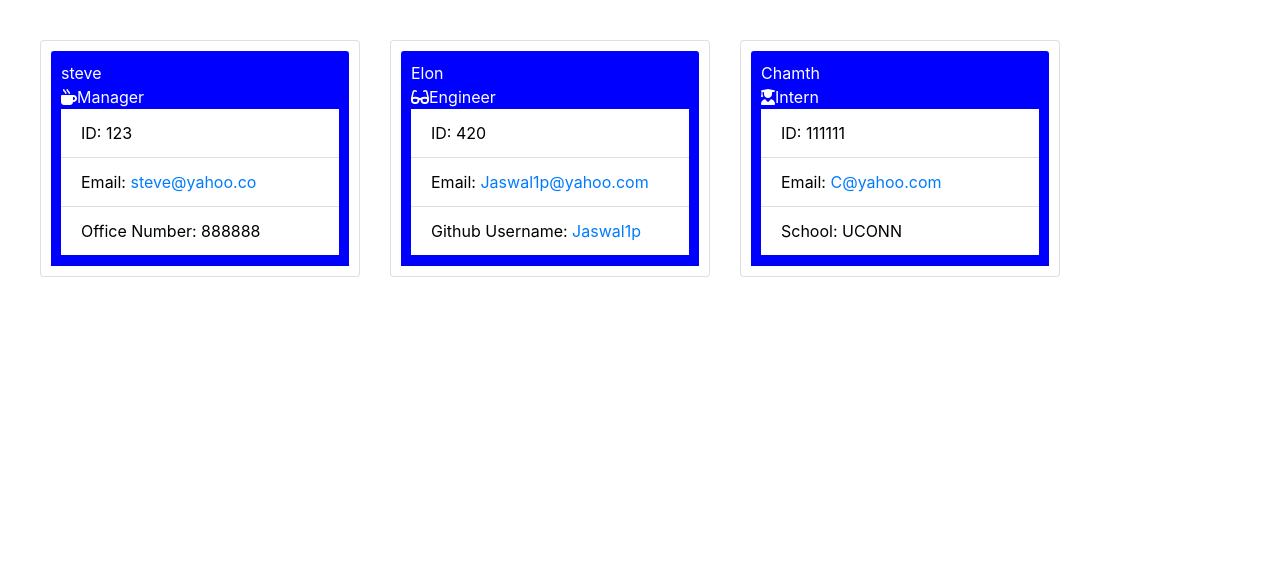
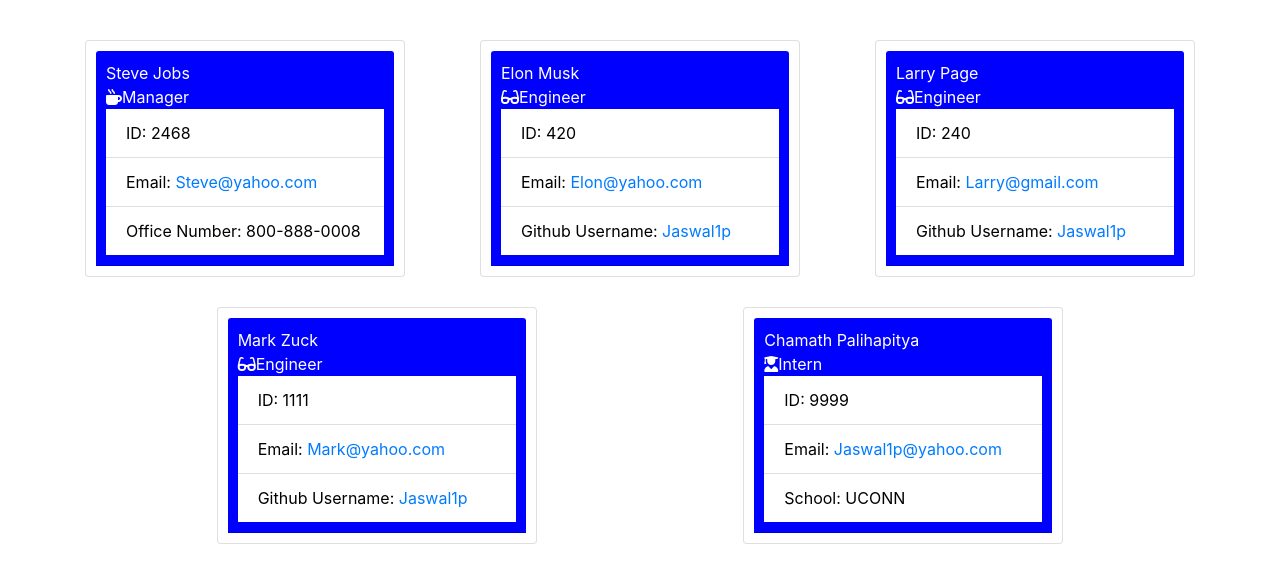
Before and after one commit to Jaswal1p/dream-team-devs, a website: page output/team.html in a window 1280 px wide. Shown: the part 95-678 px from the top of the page. Drawn offline with nearby package versions, Linux system fonts and the light colour scheme.

Commit message:
minor addition to css- justify content

```diff
--- a/dist/style.css
+++ b/dist/style.css
@@ -21,6 +21,7 @@
     display: flex !important;
     flex-direction:row !important;
     flex-wrap: wrap !important;
+    justify-content: space-evenly !important;
 }
 
 .card {
--- a/output/team.html
+++ b/output/team.html
@@ -23,23 +23,23 @@
 
         <div class="card" style="width: 20rem;">
            <div class="card-header">
-                steve <br/>
+                Steve Jobs <br/>
                 <i class="fas fa-mug-hot"></i>Manager
                 <ul class="list-group list-group-flush">
-                    <li class="list-group-item">ID: 123</li>
-                    <li class="list-group-item">Email: <span id="email"><a href="mailto:steve@yahoo.co">steve@yahoo.co</a></span></li>
-                    <li class="list-group-item">Office Number: 888888</li>
+                    <li class="list-group-item">ID: 2468</li>
+                    <li class="list-group-item">Email: <span id="email"><a href="mailto:Steve@yahoo.com">Steve@yahoo.com</a></span></li>
+                    <li class="list-group-item">Office Number: 800-888-0008</li>
                 </ul>
             </div>
         </div>
 
         <div class="card" style="width: 20rem;">
             <div class="card-header">
-               Elon <br/>
+               Elon Musk <br/>
                 <i class="fas fa-glasses"></i>Engineer
                 <ul class="list-group list-group-flush">
                     <li class="list-group-item">ID: 420</li>
-                    <li class="list-group-item">Email: <span id="email"><a href="mailto:Jaswal1p@yahoo.com">Jaswal1p@yahoo.com</a></span></li>
+                    <li class="list-group-item">Email: <span id="email"><a href="mailto:Elon@yahoo.com">Elon@yahoo.com</a></span></li>
                     <li class="list-group-item">Github Username: <a target="_blank" href="https://github.com/Jaswal1p">Jaswal1p</a></li>
                 </ul>
             </div>
@@ -47,11 +47,35 @@
 
         <div class="card" style="width: 20rem;">
             <div class="card-header">
-               Chamth <br/>
+               Larry Page <br/>
+                <i class="fas fa-glasses"></i>Engineer
+                <ul class="list-group list-group-flush">
+                    <li class="list-group-item">ID: 240</li>
+                    <li class="list-group-item">Email: <span id="email"><a href="mailto:Larry@gmail.com">Larry@gmail.com</a></span></li>
+                    <li class="list-group-item">Github Username: <a target="_blank" href="https://github.com/Jaswal1p">Jaswal1p</a></li>
+                </ul>
+            </div>
+        </div>
+
+        <div class="card" style="width: 20rem;">
+            <div class="card-header">
+               Mark Zuck <br/>
+                <i class="fas fa-glasses"></i>Engineer
+                <ul class="list-group list-group-flush">
+                    <li class="list-group-item">ID: 1111</li>
+                    <li class="list-group-item">Email: <span id="email"><a href="mailto:Mark@yahoo.com">Mark@yahoo.com</a></span></li>
+                    <li class="list-group-item">Github Username: <a target="_blank" href="https://github.com/Jaswal1p">Jaswal1p</a></li>
+                </ul>
+            </div>
+        </div>
+
+        <div class="card" style="width: 20rem;">
+            <div class="card-header">
+               Chamath Palihapitya <br/>
                 <i class="fas fa-user-graduate"></i>Intern
                 <ul class="list-group list-group-flush">
-                    <li class="list-group-item">ID: 111111</li>
-                    <li class="list-group-item">Email: <span id="email"><a href="mailto:C@yahoo.com">C@yahoo.com</a></span></li>
+                    <li class="list-group-item">ID: 9999</li>
+                    <li class="list-group-item">Email: <span id="email"><a href="mailto:Jaswal1p@yahoo.com">Jaswal1p@yahoo.com</a></span></li>
                     <li class="list-group-item">School: UCONN</li>
                 </ul>
             </div>
```
Also changed, not shown: assets/ScreenshotFromSAMPLEhtml141638.png.
